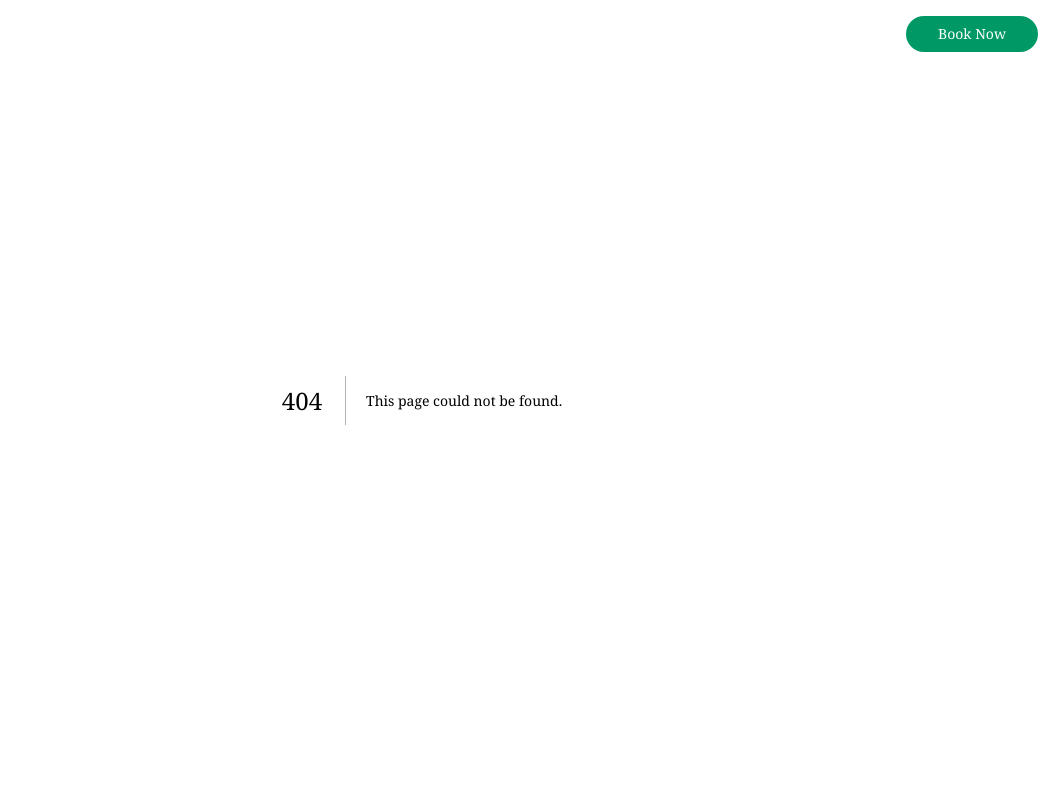
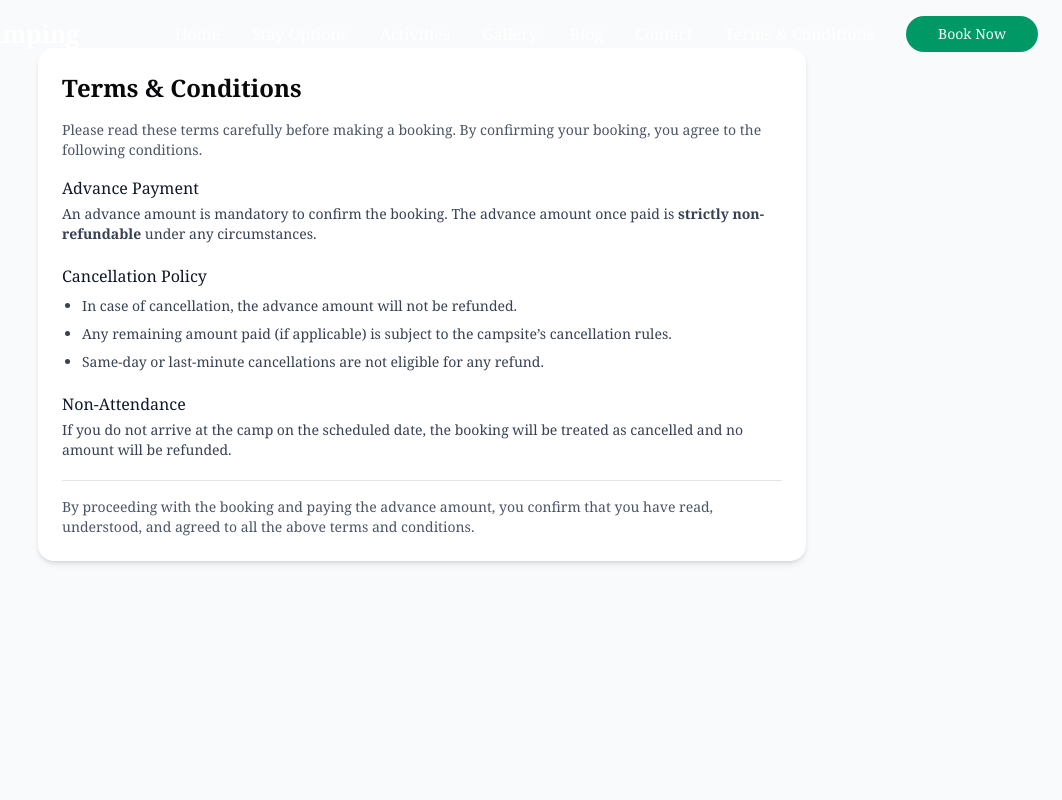
Before and after one commit to krishkad/pawana-lake-campings, a Next.js app: page /terms-and-conditions in a window 1280 px wide. Before the commit this address had no page. Shown: the top 800 px of the page, without its empty margins (218-1280 px from the left). Built offline with nearby package versions, Linux system fonts and the light colour scheme.

Commit message:
terms and conditions

```diff
--- /dev/null
+++ b/src/app/terms-and-conditions/page.tsx
@@ -0,0 +1,66 @@
+export const metadata = {
+  title: "Terms & Conditions | Camp Booking",
+  description:
+    "Terms and conditions including advance payment and cancellation policy.",
+};
+
+export default function TermsPage() {
+  return (
+    <main className="min-h-screen bg-gray-50 px-4 py-12">
+      <section className="mx-auto max-w-3xl rounded-2xl bg-white p-6 shadow-md">
+        <h1 className="mb-4 text-2xl font-semibold">Terms & Conditions</h1>
+
+        <p className="mb-4 text-sm text-gray-600">
+          Please read these terms carefully before making a booking. By
+          confirming your booking, you agree to the following conditions.
+        </p>
+
+        {/* Advance Payment */}
+        <div className="mb-5">
+          <h2 className="font-medium text-gray-900">Advance Payment</h2>
+          <p className="mt-1 text-sm text-gray-700">
+            An advance amount is mandatory to confirm the booking. The advance
+            amount once paid is <strong>strictly non-refundable</strong> under
+            any circumstances.
+          </p>
+        </div>
+
+        {/* Cancellation Policy */}
+        <div className="mb-5">
+          <h2 className="font-medium text-gray-900">Cancellation Policy</h2>
+          <ul className="mt-2 list-disc space-y-2 pl-5 text-sm text-gray-700">
+            <li>
+              In case of cancellation, the advance amount will not be refunded.
+            </li>
+            <li>
+              Any remaining amount paid (if applicable) is subject to the
+              campsite’s cancellation rules.
+            </li>
+            <li>
+              Same-day or last-minute cancellations are not eligible for any
+              refund.
+            </li>
+          </ul>
+        </div>
+
+        {/* Attendance */}
+        <div className="mb-5">
+          <h2 className="font-medium text-gray-900">Non-Attendance</h2>
+          <p className="mt-1 text-sm text-gray-700">
+            If you do not arrive at the camp on the scheduled date, the booking
+            will be treated as cancelled and no amount will be refunded.
+          </p>
+        </div>
+
+        {/* Acceptance */}
+        <div className="border-t pt-4">
+          <p className="text-sm text-gray-600">
+            By proceeding with the booking and paying the advance amount, you
+            confirm that you have read, understood, and agreed to all the above
+            terms and conditions.
+          </p>
+        </div>
+      </section>
+    </main>
+  );
+}
--- /dev/null
+++ b/src/components/Terms.tsx
@@ -0,0 +1,198 @@
+import React from "react";
+
+type CancellationRule = {
+  daysBefore: number; // >= this many days before check-in
+  refundPercent: number; // percent of remaining amount (after advance) refundable
+  note?: string;
+};
+
+type Props = {
+  totalPrice: number; // total booking amount
+  advanceAmount: number; // paid in advance (non-refundable)
+  checkInDate?: Date | string;
+  currency?: string;
+  rules?: CancellationRule[]; // sorted descending by daysBefore
+};
+
+const defaultRules: CancellationRule[] = [
+  {
+    daysBefore: 15,
+    refundPercent: 100,
+    note: "Full refund of remaining amount (advance non-refundable)",
+  },
+  {
+    daysBefore: 7,
+    refundPercent: 50,
+    note: "50% refund of remaining amount (advance non-refundable)",
+  },
+  { daysBefore: 1, refundPercent: 0, note: "No refund of remaining amount" },
+];
+
+function formatCurrency(amount: number, currency = "₹") {
+  // Simple formatting – you can replace with Intl.NumberFormat if desired
+  return `${currency}${amount.toLocaleString()}`;
+}
+
+function calculateRefund(
+  totalPrice: number,
+  advanceAmount: number,
+  daysBefore: number,
+  rules: CancellationRule[]
+) {
+  // remaining amount is the paid after advance
+  const remaining = Math.max(0, totalPrice - advanceAmount);
+
+  // find the first rule where daysBefore >= rule.daysBefore
+  const applicable = rules.find((r) => daysBefore >= r.daysBefore) ?? null;
+
+  if (!applicable) {
+    // if no rule matches (i.e. cancel very close), use lowest refund percent
+    const lowest = rules[rules.length - 1];
+    const refund = Math.round((remaining * lowest.refundPercent) / 100);
+    return {
+      refundOfRemaining: refund,
+      totalRefund: refund, // advance is non-refundable
+      applicableRule: lowest,
+      remaining,
+    };
+  }
+
+  const refund = Math.round((remaining * applicable.refundPercent) / 100);
+  return {
+    refundOfRemaining: refund,
+    totalRefund: refund, // advance is non-refundable
+    applicableRule: applicable,
+    remaining,
+  };
+}
+
+export default function TermsAndConditions({
+  totalPrice,
+  advanceAmount,
+  checkInDate,
+  currency = "₹",
+  rules = defaultRules,
+}: Props) {
+  // Example helper to show a few sample calculations
+  const sampleDays = [30, 10, 3, 0];
+  const samples = sampleDays.map((d) => ({
+    daysBefore: d,
+    ...calculateRefund(totalPrice, advanceAmount, d, rules),
+  }));
+
+  return (
+    <section className="max-w-3xl mx-auto p-6 bg-white rounded-2xl shadow-md">
+      <h2 className="text-2xl font-semibold mb-3">Terms & Conditions</h2>
+
+      <div className="prose mb-4">
+        <p>
+          Thank you for booking. Please read these terms carefully — by
+          completing a booking you accept these terms.
+        </p>
+      </div>
+
+      <div className="space-y-3 mb-6">
+        <div>
+          <h3 className="font-medium">Advance & Payment</h3>
+          <p className="text-sm text-muted-foreground">
+            An advance amount of{" "}
+            <strong>{formatCurrency(advanceAmount, currency)}</strong> is
+            required to confirm the booking. This advance is{" "}
+            <strong>non-refundable on cancellation</strong> under all
+            circumstances.
+          </p>
+        </div>
+
+        <div>
+          <h3 className="font-medium">Cancellation & Refund Calculation</h3>
+          <p className="text-sm text-muted-foreground">
+            Refunds (if any) are calculated only on the{" "}
+            <em>remaining amount</em> (i.e. total price minus the advance). The
+            advance amount is always retained by the camp and is not returned.
+          </p>
+
+          <div className="mt-3">
+            <table className="w-full text-left border-collapse">
+              <thead>
+                <tr className="border-b">
+                  <th className="pb-2">
+                    Cancelation window (days before check-in)
+                  </th>
+                  <th className="pb-2">Refund on remaining amount</th>
+                  <th className="pb-2">Note</th>
+                </tr>
+              </thead>
+              <tbody>
+                {rules.map((r) => (
+                  <tr key={r.daysBefore} className="border-b">
+                    <td className="py-2">{`>= ${r.daysBefore} days`}</td>
+                    <td className="py-2">{`${r.refundPercent}% of remaining amount`}</td>
+                    <td className="py-2">{r.note ?? "-"}</td>
+                  </tr>
+                ))}
+              </tbody>
+            </table>
+          </div>
+        </div>
+
+        <div>
+          <h3 className="font-medium">Example Calculations</h3>
+          <p className="text-sm text-muted-foreground mb-2">
+            (Using total {formatCurrency(totalPrice, currency)} and advance{" "}
+            {formatCurrency(advanceAmount, currency)})
+          </p>
+
+          <ul className="list-disc pl-5 text-sm">
+            {samples.map((s) => (
+              <li key={s.daysBefore} className="mb-1">
+                Cancel {s.daysBefore} days before: Refund of remaining amount ={" "}
+                <strong>{formatCurrency(s.refundOfRemaining, currency)}</strong>
+                . Total refund paid to customer ={" "}
+                <strong>{formatCurrency(s.totalRefund, currency)}</strong>.
+                (Advance is retained.)
+              </li>
+            ))}
+          </ul>
+        </div>
+
+        <div>
+          <h3 className="font-medium">Options if you cannot attend</h3>
+          <p className="text-sm text-muted-foreground">
+            If you cannot come to the camp, you may transfer the booking to
+            another person with at least 72 hours notice and subject to
+            approval. Alternatively, you can reschedule the booking (subject to
+            availability) — rescheduling rules and any additional charges will
+            be communicated at the time of request.
+          </p>
+        </div>
+
+        <div>
+          <h3 className="font-medium">Acceptance</h3>
+          <p className="text-sm text-muted-foreground">
+            By making a booking and paying the advance, you agree to these
+            terms. If you need a written confirmation or have questions, contact
+            our support team.
+          </p>
+        </div>
+      </div>
+
+      <div className="flex items-center justify-between border-t pt-4">
+        <div className="text-xs text-muted-foreground">
+          Last updated: {new Date().toLocaleDateString()}
+        </div>
+        <div className="text-sm">
+          <button className="px-4 py-2 rounded-md bg-gradient-to-r from-amber-400 to-amber-500 text-white shadow-sm">
+            I Accept
+          </button>
+        </div>
+      </div>
+
+      {/*
+        Notes for developer:
+        - This component is intentionally self-contained and uses Tailwind utility classes.
+        - You can pass custom "rules" prop to override cancellation windows and refund percentages.
+        - The advanceAmount is treated as fully non-refundable per your request.
+      */}
+    </section>
+  );
+}
--- a/src/components/sections/BookingsSection.tsx
+++ b/src/components/sections/BookingsSection.tsx
@@ -206,6 +206,10 @@ Special Request: ${bookingData.specialRequests}`;
                     * Required fields • We&apos;ll contact you within 24 hours
                     to confirm availability and pricing
                   </p>
+                  <p className="text-sm text-forest-500 mt-4">
+                    <span className="font-bold">Note</span> The advance amount paid is strictly non-refundable in case
+                    of cancellation.
+                  </p>
                 </div>
               </form>
             </CardContent>
--- a/src/components/sections/Navbar.tsx
+++ b/src/components/sections/Navbar.tsx
@@ -20,6 +20,7 @@ const Navigation = ({ isScrolled }: NavigationProps) => {
     { label: "Gallery", href: "/#gallery" },
     { label: "Blog", href: "/blog" },
     { label: "Contact", href: "/#contact" },
+    { label: "Terms & Conditions", href: "/terms-and-conditions" },
   ];
 
   return (
```
